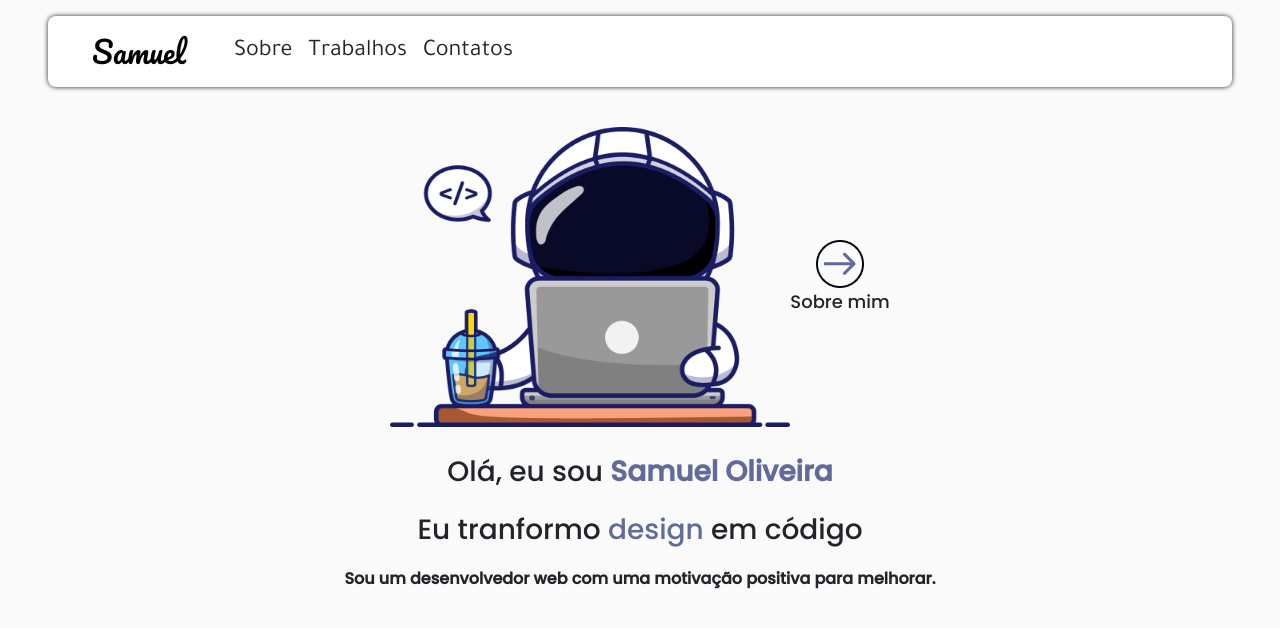
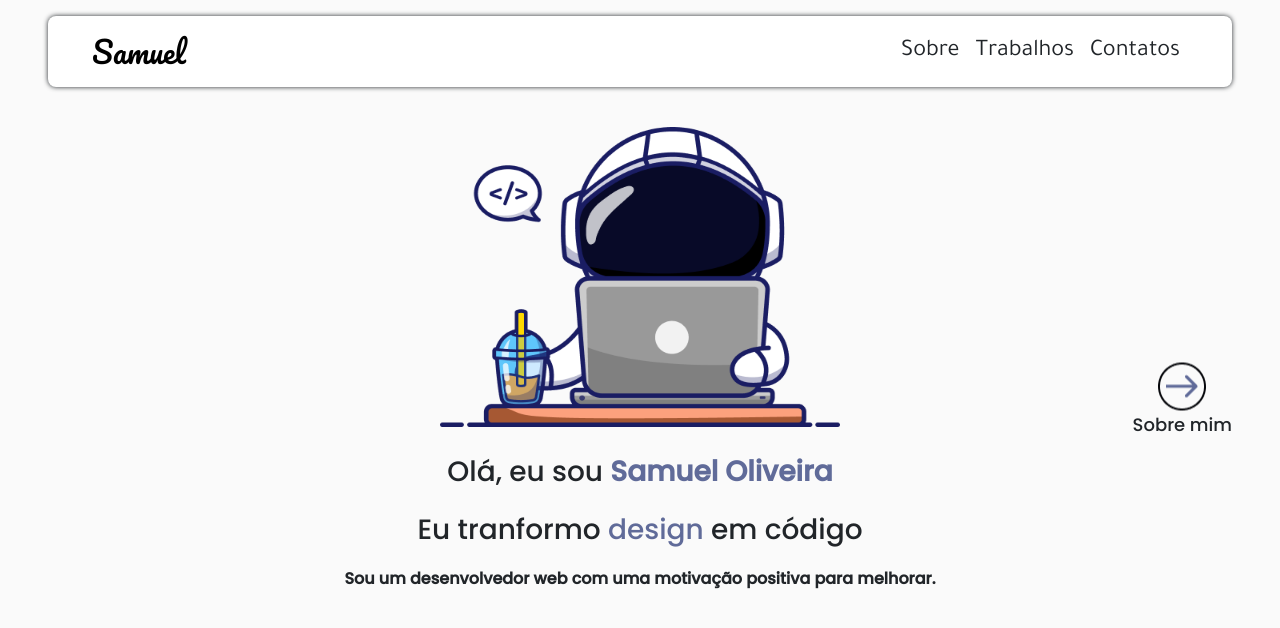
Before and after one commit to Samueldsoliveira/Portfolio_Samuel, a plain HTML site: page portfolio/index.html in a window 1280 px wide. Drawn offline with nearby package versions, Linux system fonts and the light colour scheme.

Commit message:
responsivity-added-and-aprimored

```diff
--- a/portfolio/index.html
+++ b/portfolio/index.html
@@ -9,7 +9,6 @@
 </head>
 <body style="background-color: #FAFAFA;">
     <header>
-
       <nav class="navbar navbar-expand-md bg-custom my-3 mx-md-5 mx-4 py-2" style="background-color: #FFFF;">
             <div class="container-fluid">
                 <a class="navbar-brand pe-lg-4 pe-md-5" href="#">Samuel</a>
@@ -17,7 +16,7 @@
                     <span class="navbar-toggler-icon"></span>
                 </button>
                 <div class="collapse navbar-collapse" id="navbarNavAltMarkup">
-                <div class="navbar-nav text__header-custom">
+                    <div class="navbar-nav ms-auto text__header-custom">
                         <a class="nav-link text-dark" href="#">Sobre</a>
                         <a class="nav-link text-dark" href="#">Trabalhos</a>
                         <a class="nav-link text-dark" href="#">Contatos</a>
@@ -27,12 +26,14 @@
       </nav>
     </header>
 
-    <main>
-        <div class="d-flex align-items-center justify-content-center">
+    <main class="container">
+        <div class="geral d-flex justify-content-center align-items-center">
+          <div class="imagem">
               <img src="./assets/g10.png" alt="Imagem astronauta" class="my-4 image-custom">
+          </div>
 
-            <div class="column-adjusted" style="display: inline-grid; justify-items: center;">
-              <img src="./assets/Component 1.png" alt="seta" class="image-pointer">
+          <div class="seta-imagem position-absolute end-0 top-50 translate-middle-y px-5 responsive__mobile-seta">
+              <img src="./assets/Component 1.png" alt="seta" class="image-pointer d-block mx-auto">
               <a href="#" class="text-decoration-none text-dark font__styled">Sobre mim</a>
           </div>
       </div>
--- a/portfolio/style.css
+++ b/portfolio/style.css
@@ -13,6 +13,7 @@
 .bg-custom a{
     font-size: 30px;
 }
+
 
 .text__header-custom a{
     font-family: Tajawal;
@@ -53,3 +54,9 @@
         height: 185px;
     }
 }
+
+@media(max-width: 768px){
+    .responsive__mobile-seta{
+        display: none;
+    }
+}
```
Lines whose indentation alone changed are shown as unchanged.
